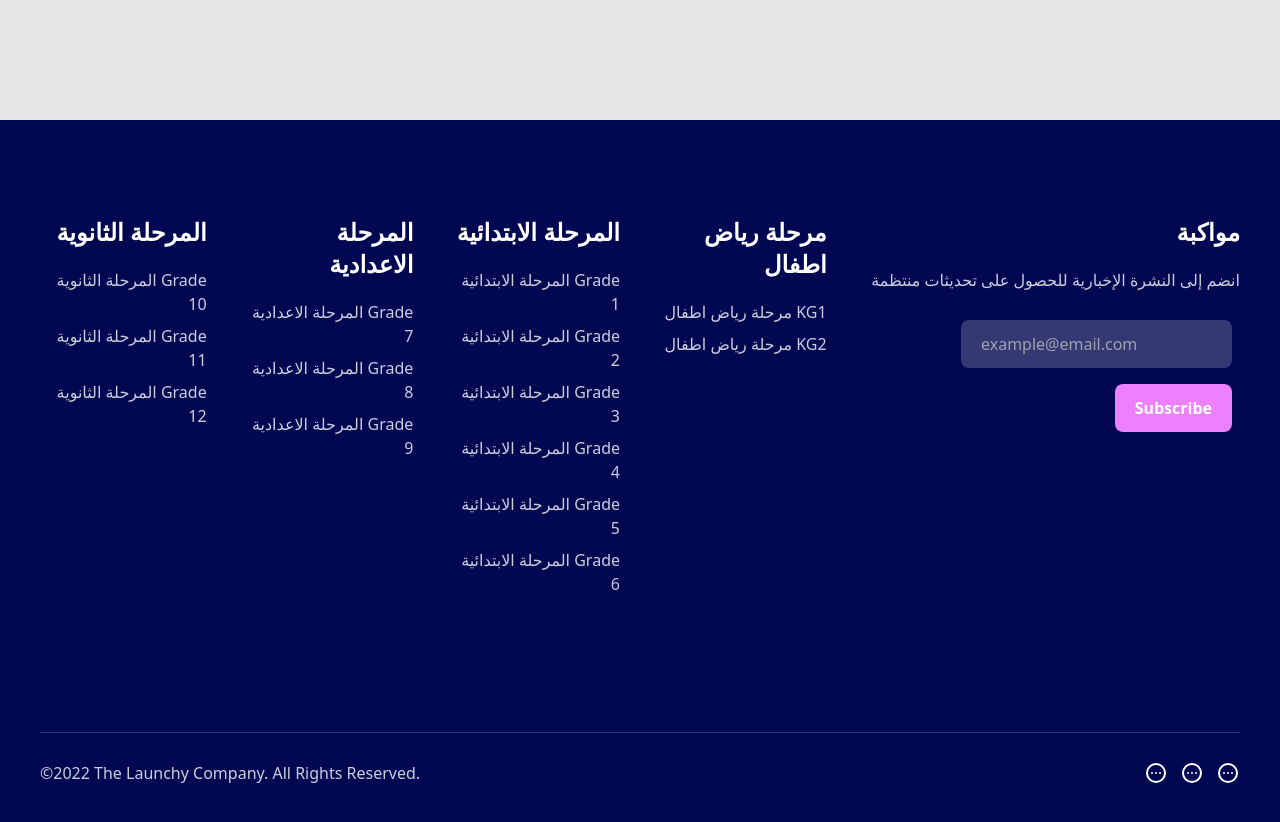
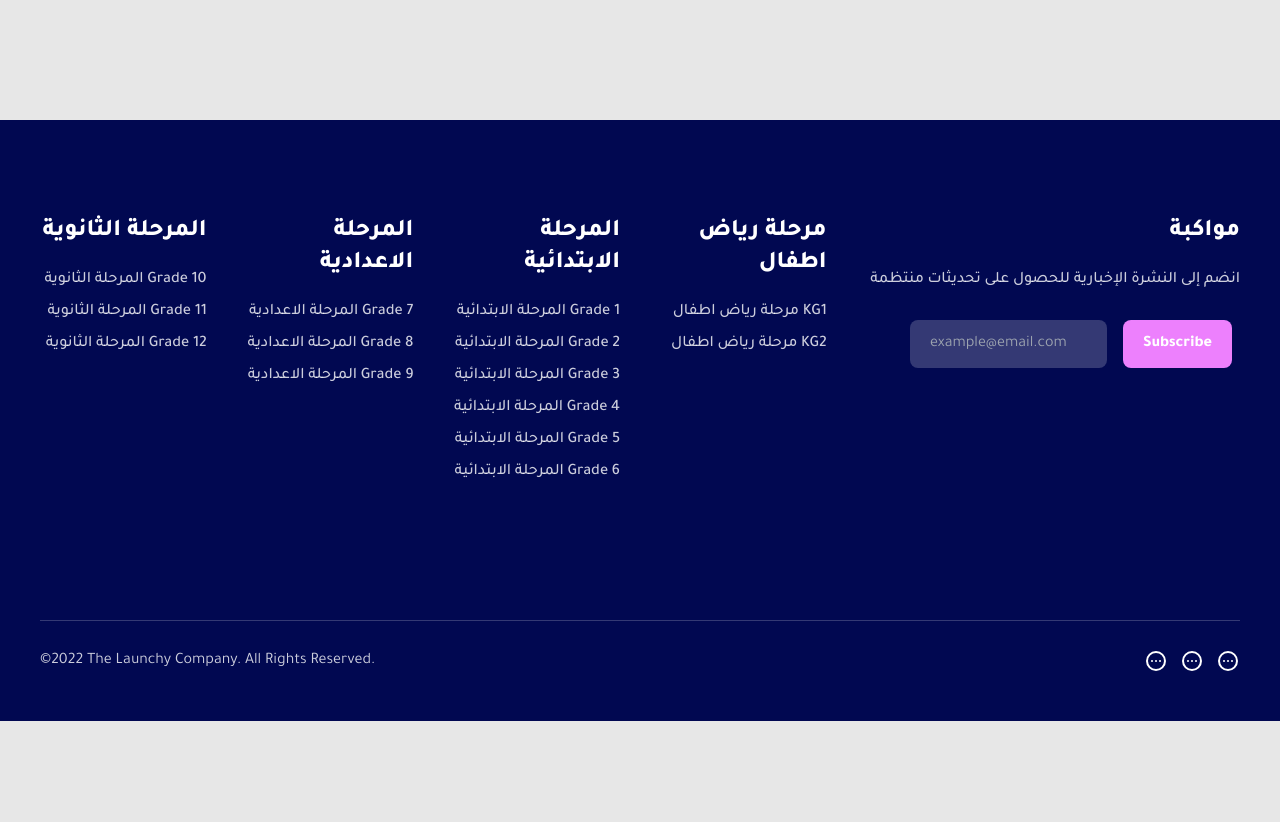
Before and after one commit to Boody2004/my-study-app, a Next.js app: page /kg/kg1 in a window 1280 px wide. Shown: the part 580-1402 px from the top of the page. After the commit the page ends 1301 px from the top, so only its background shows below. Built offline with nearby package versions, Linux system fonts and the light colour scheme; no server answers.

Commit message:
edit style

```diff
--- a/components/general/Footer.js
+++ b/components/general/Footer.js
@@ -4,7 +4,7 @@ const Footer = () => {
   return (
     <footer className="bg-backgroundSecondary">
       <div className="container mx-auto px-10">
-        <div className="grid grid-cols-1 sm:grid-cols-2	md:grid-cols-3 xl:grid-cols-6 gap-10 pt-24 pb-32 text-textThird text-end">
+        <div className="grid grid-cols-1 md:grid-cols-3 xl:grid-cols-6 gap-10 pt-24 pb-32 text-textThird text-end">
           <div>
             <h1 className="font-bold text-2xl text-white pb-5">
               المرحلة الثانوية
@@ -95,7 +95,7 @@ const Footer = () => {
               </p>
             </Link>
           </div>
-          <div className="col-span-2">
+          <div className="md:col-span-2">
             <h1 className="font-bold text-2xl text-white pb-5">مواكبة</h1>
             <p className="font-medium pb-5">
               انضم إلى النشرة الإخبارية للحصول على تحديثات منتظمة
--- a/components/gettingStarted/Service.js
+++ b/components/gettingStarted/Service.js
@@ -20,7 +20,7 @@ const Service = (props) => {
   }, []);
 
   return (
-    <div className="my-40">
+    <div className="mt-20 mb-40">
       <IntroService
         img={props.img}
         title={props.title}
--- a/pages/gettingStarted.js
+++ b/pages/gettingStarted.js
@@ -11,7 +11,7 @@ const gettingStarted = () => {
       </Head>
       <div className="container mx-auto px-5 sm:px-10">
         <Nav />
-        <div className="my-20">
+        <div className="mb-20">
           <h1 className="text-center font-semibold text-6xl text-light">
             اختر المراحل التعليمية
           </h1>
--- a/styles/globals.css
+++ b/styles/globals.css
@@ -1,3 +1,4 @@
+@import url("https://fonts.googleapis.com/css2?family=Tajawal:wght@200;300;400;500;800;900&display=swap");
 @tailwind base;
 @tailwind components;
 @tailwind utilities;
@@ -18,6 +19,9 @@
   cursor: pointer;
 }
 
+html {
+  font-family: "Tajawal", sans-serif;
+}
 body {
   background-color: #e5e5e5e5;
 }
```
